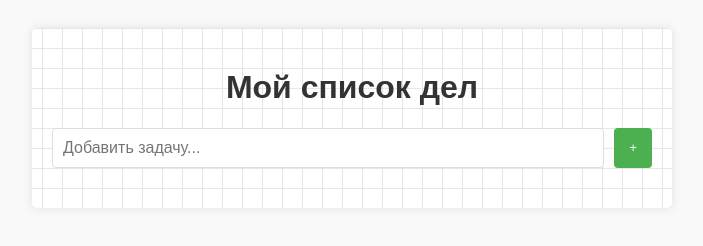
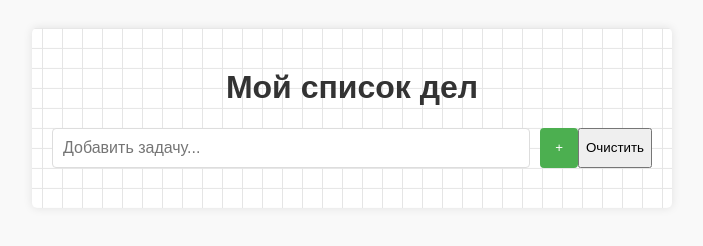
Before and after one commit to fa6o/notebook, a plain HTML site: page index.html in a window 1280 px wide. Shown: the whole page, without its empty margins (288-991 px from the left). Drawn offline with Linux system fonts and the light colour scheme.

Commit message:
Update index.html

```diff
--- a/index.html
+++ b/index.html
@@ -12,6 +12,7 @@
         <div class="controls">
             <input type="text" id="taskInput" placeholder="Добавить задачу...">
             <button id="addBtn">+</button>
+            <button id="clearBtn">Очистить</button>
         </div>
         <ul id="taskList"></ul>
     </div>
```
